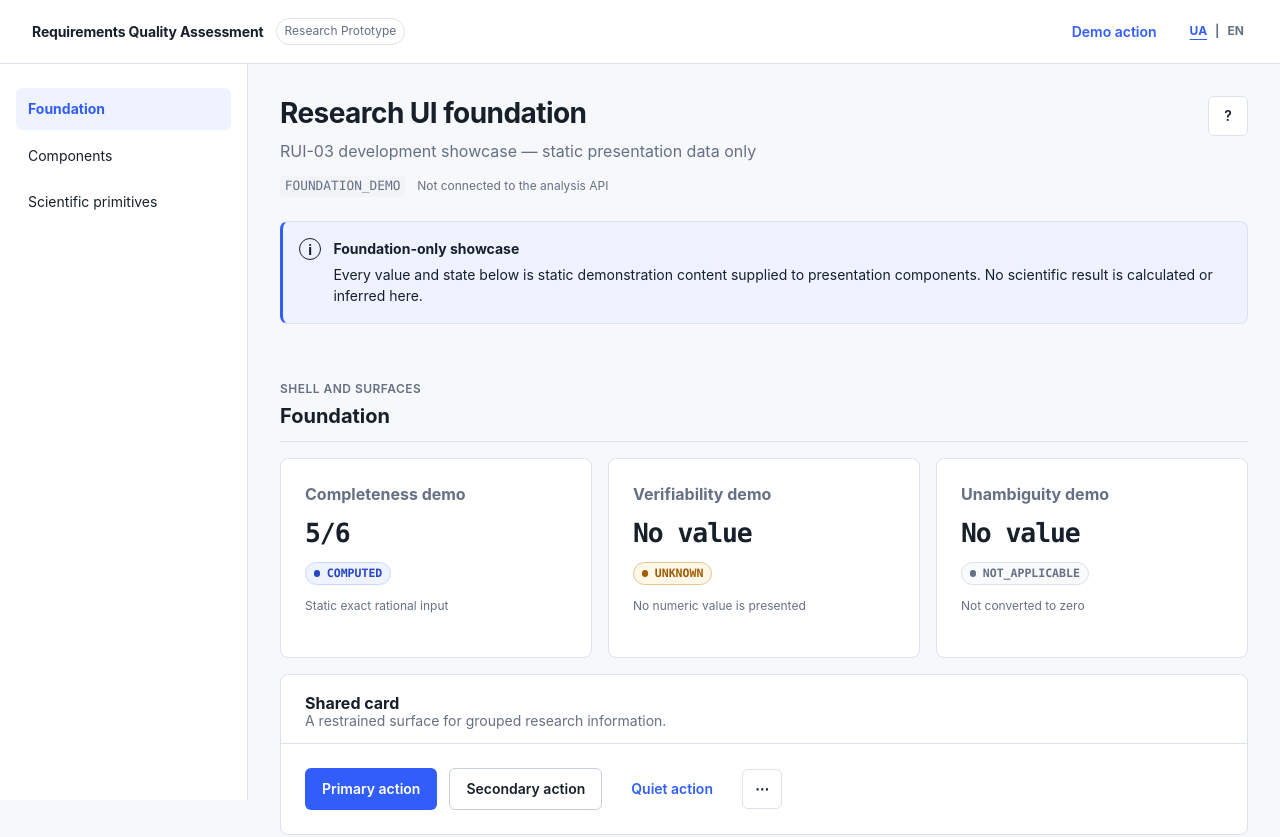
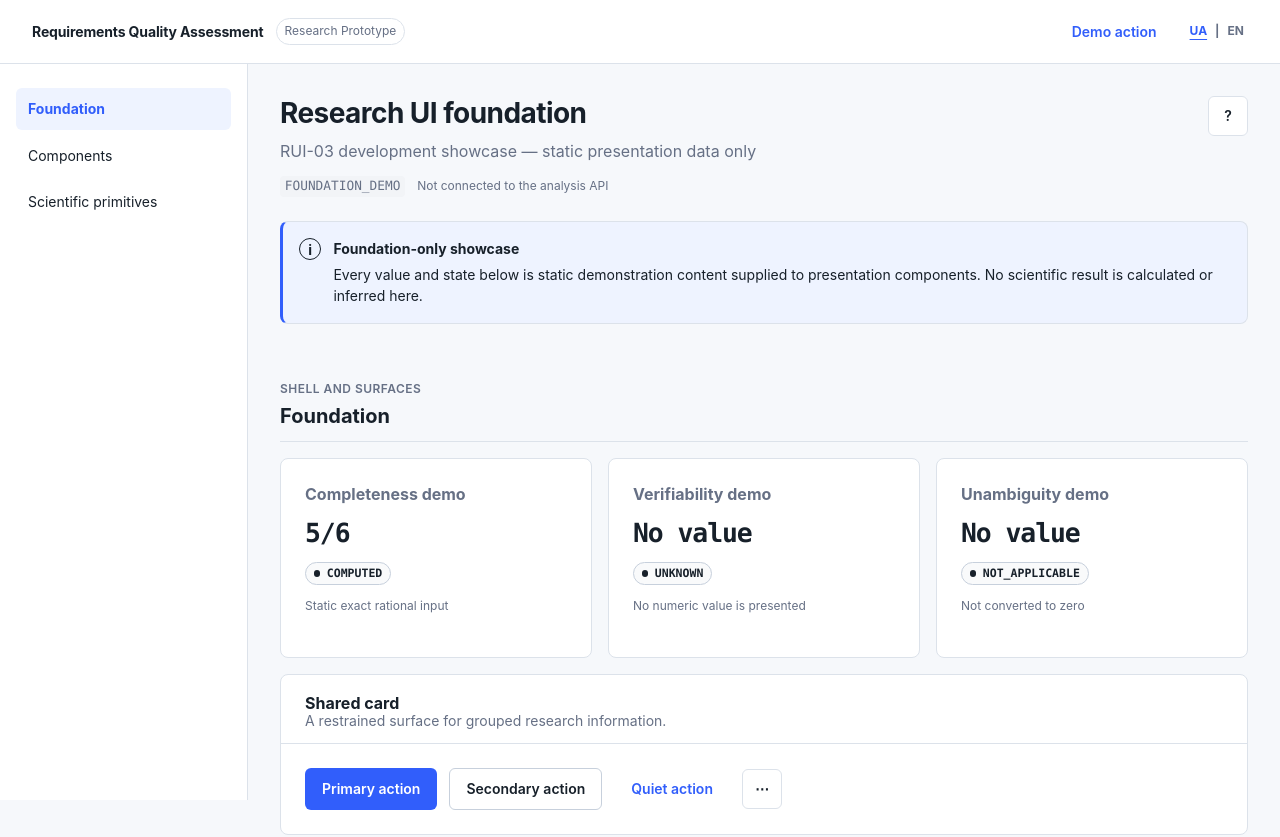
Before and after one commit to rKiselyk/requirements-quality-assessment, a React (Vite) app in the folder frontend/: page / in a window 1280 px wide. Shown: the top 837 px of the page. Built offline with nearby package versions, Linux system fonts and the light colour scheme.

Commit message:
fix(ui): preserve neutral scientific status semantics and keyboard focus

```diff
--- a/frontend/src/components/scientific/Status.tsx
+++ b/frontend/src/components/scientific/Status.tsx
@@ -11,14 +11,10 @@ export type ScientificCode =
   | (string & {});
 
 export type ApplicabilityCode = "APPLICABLE" | "UNKNOWN" | "NOT_APPLICABLE" | (string & {});
-export type DisplayTone = "accent" | "warning" | "muted" | "critical" | "neutral";
+export type DisplayTone = "neutral";
 
-/** Presentation mapping only. It does not derive or reinterpret a scientific state. */
-export function statusDisplayTone(code: ScientificCode | ApplicabilityCode): DisplayTone {
-  if (code === "COMPUTED" || code === "AVAILABLE" || code === "SATISFIED" || code === "APPLICABLE") return "accent";
-  if (code === "UNKNOWN" || code === "UNRESOLVED" || code === "UNSUPPORTED") return "warning";
-  if (code === "NOT_APPLICABLE" || code === "UNAVAILABLE") return "muted";
-  if (code === "RISK_IDENTIFIED") return "critical";
+/** Raw scientific codes receive no positive, negative, or severity interpretation. */
+export function statusDisplayTone(_code: ScientificCode | ApplicabilityCode): DisplayTone {
   return "neutral";
 }
 
--- a/frontend/src/components/ui/FormControls.tsx
+++ b/frontend/src/components/ui/FormControls.tsx
@@ -1,4 +1,4 @@
-import { useId, useState, type DragEvent, type InputHTMLAttributes, type TextareaHTMLAttributes } from "react";
+import { useId, useRef, useState, type DragEvent, type InputHTMLAttributes, type KeyboardEvent, type TextareaHTMLAttributes } from "react";
 import { InlineValidation } from "./Feedback";
 
 interface FieldProps {
@@ -63,6 +63,8 @@ export interface FileDropzoneProps {
 
 export function FileDropzone({ label, description, accept = ".txt,text/plain", disabled = false, onFile }: FileDropzoneProps) {
   const id = useId();
+  const descriptionId = `${id}-description`;
+  const inputRef = useRef<HTMLInputElement>(null);
   const [dragging, setDragging] = useState(false);
 
   const receive = (files: FileList | null) => {
@@ -76,10 +78,23 @@ export function FileDropzone({ label, description, accept = ".txt,text/plain", d
     if (!disabled) receive(event.dataTransfer.files);
   };
 
+  const onKeyDown = (event: KeyboardEvent<HTMLLabelElement>) => {
+    if (disabled || (event.key !== "Enter" && event.key !== " ")) return;
+    event.preventDefault();
+    inputRef.current?.click();
+  };
+
   return (
     <label
       className={`dropzone ${dragging ? "dropzone--active" : ""} ${disabled ? "dropzone--disabled" : ""}`.trim()}
       htmlFor={id}
+      role="button"
+      tabIndex={disabled ? -1 : 0}
+      aria-label={label}
+      aria-describedby={description ? descriptionId : undefined}
+      aria-disabled={disabled || undefined}
+      onKeyDown={onKeyDown}
+      onClick={(event) => { if (disabled) event.preventDefault(); }}
       onDragEnter={(event) => { event.preventDefault(); if (!disabled) setDragging(true); }}
       onDragOver={(event) => event.preventDefault()}
       onDragLeave={() => setDragging(false)}
@@ -87,8 +102,18 @@ export function FileDropzone({ label, description, accept = ".txt,text/plain", d
     >
       <span className="dropzone__icon" aria-hidden="true">⇧</span>
       <span className="dropzone__label">{label}</span>
-      {description ? <span className="dropzone__description">{description}</span> : null}
-      <input id={id} className="visually-hidden" type="file" accept={accept} disabled={disabled} onChange={(event) => receive(event.target.files)} />
+      {description ? <span id={descriptionId} className="dropzone__description">{description}</span> : null}
+      <input
+        ref={inputRef}
+        id={id}
+        className="visually-hidden"
+        type="file"
+        accept={accept}
+        disabled={disabled}
+        tabIndex={-1}
+        aria-label={label}
+        onChange={(event) => receive(event.target.files)}
+      />
     </label>
   );
 }
--- a/frontend/src/styles/index.css
+++ b/frontend/src/styles/index.css
@@ -72,7 +72,8 @@ code { padding: 0.1rem 0.3rem; border-radius: 0.25rem; background: var(--color-c
 .field__textarea { min-height: 6rem; resize: vertical; }
 .field__hint { color: var(--color-text-muted); font-size: 0.75rem; }
 .dropzone { display: grid; place-items: center; min-height: 10rem; padding: var(--space-6); border: 1px dashed var(--color-border-strong); border-radius: var(--radius-card); background: var(--color-surface-subtle); text-align: center; cursor: pointer; }
-.dropzone:hover, .dropzone--active { border-color: var(--color-accent); background: var(--color-accent-subtle); }
+.dropzone:not(.dropzone--disabled):hover, .dropzone--active { border-color: var(--color-accent); background: var(--color-accent-subtle); }
+.dropzone:focus-visible { outline: 2px solid var(--color-focus); outline-offset: 2px; border-color: var(--color-accent); box-shadow: var(--focus-ring); }
 .dropzone--disabled { opacity: 0.55; cursor: not-allowed; }
 .dropzone__icon { color: var(--color-accent); font-size: 1.5rem; }
 .dropzone__label { font-weight: 650; }
@@ -113,10 +114,7 @@ code { padding: 0.1rem 0.3rem; border-radius: 0.25rem; background: var(--color-c
 .exact-value--compact { display: inline; font-size: 0.9rem; letter-spacing: 0; }
 .status-badge { display: inline-flex; align-items: center; gap: 0.4rem; width: fit-content; padding: 0.2rem 0.5rem; border: 1px solid var(--color-border); border-radius: 999px; background: var(--color-surface-subtle); font: 650 0.72rem/1.3 var(--font-mono); }
 .status-badge__marker { width: 0.4rem; height: 0.4rem; border-radius: 50%; background: currentColor; }
-.status-badge--accent { border-color: #cbd7ff; background: var(--color-accent-subtle); color: #2448c7; }
-.status-badge--warning { border-color: #e7c58f; background: var(--color-warning-bg); color: var(--color-warning); }
-.status-badge--muted { color: var(--color-text-muted); }
-.status-badge--critical { border-color: #f0b7b2; background: var(--color-critical-bg); color: var(--color-critical); }
+.status-badge--neutral { border-color: var(--color-border-strong); background: var(--color-surface-subtle); color: var(--color-text); }
 .evidence-badge { display: inline-flex; align-items: center; gap: var(--space-2); min-height: 2rem; padding: 0.25rem var(--space-2); border: 1px solid var(--color-border-strong); border-radius: var(--radius-input); background: var(--color-surface); color: var(--color-text); cursor: pointer; }
 .evidence-badge:hover { border-color: var(--color-accent); background: var(--color-accent-subtle); }
 .evidence-badge code { color: var(--color-text-muted); }
```
